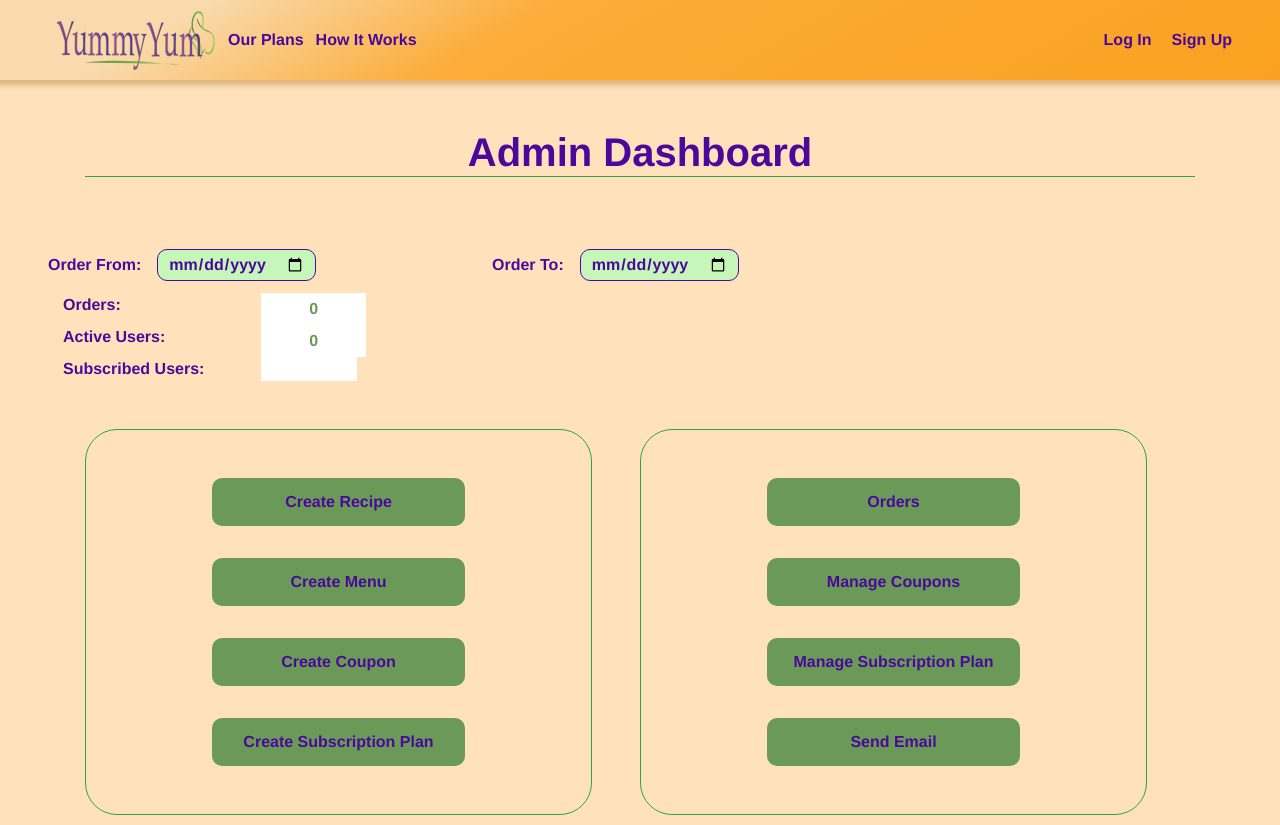
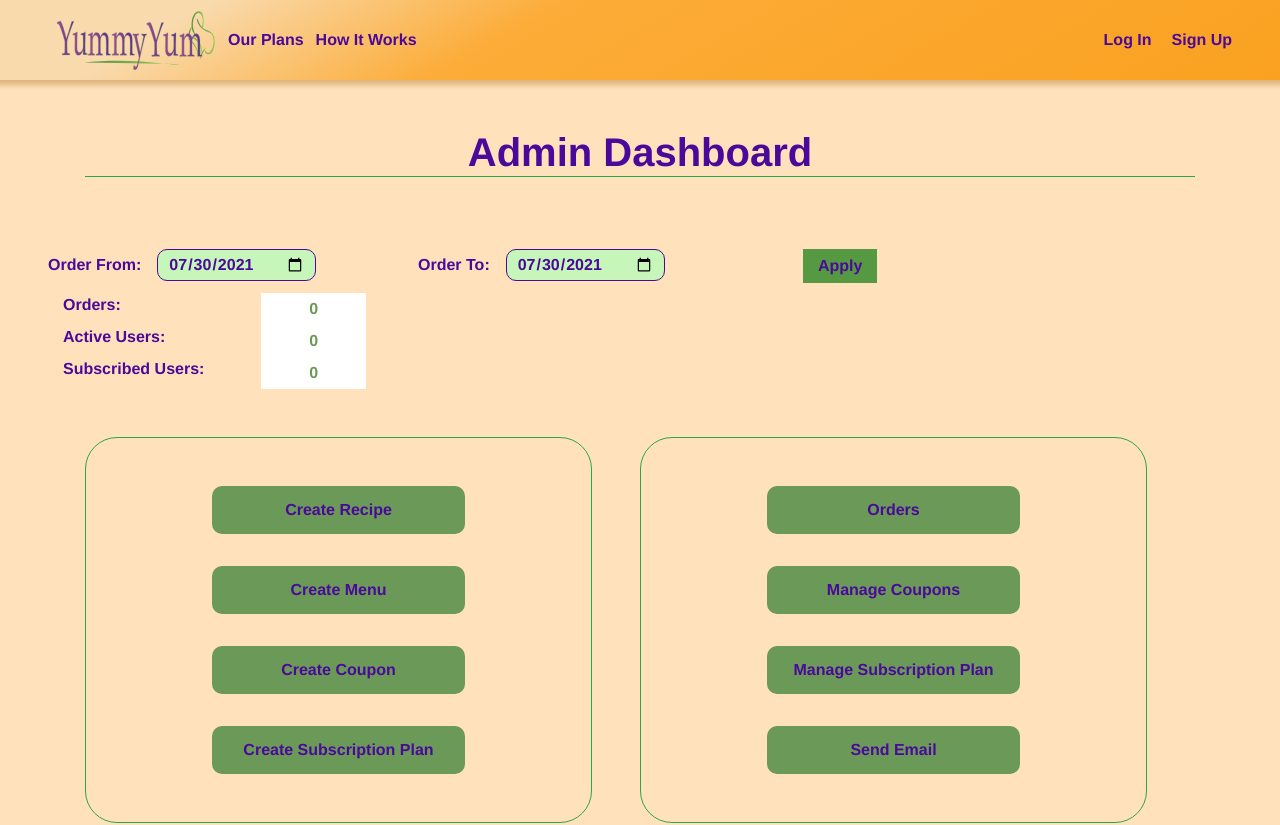
Before and after one commit to StefanAnastasovski/yummy-yum, a React (Create React App) app: page /dashboard/admin in a window 1280 px wide. Shown: the top 825 px of the page. Built offline with nearby package versions, Linux system fonts and the light colour scheme; no server answers.

Commit message:
Admin Dashboard - Calendar - fixed

```diff
--- a/src/components/Layout/LayoutSections/AdminDashboard/AdminDashboard.js
+++ b/src/components/Layout/LayoutSections/AdminDashboard/AdminDashboard.js
@@ -22,7 +22,7 @@ class AdminDashboard extends Component {
     state = {
         routeComponent: "Dashboard",
         dashboardInfo: {
-            subscribedUsers: "",
+            subscribedUsers: 0,
             activeUsers: 0,
             numberOfOrders: 0
         },
@@ -41,9 +41,9 @@ class AdminDashboard extends Component {
             routeComponent: this.props.routeComponent
         })
 
+        await this.setDateFilter();
         await this.getSubscribeEmails();
         await this.getActiveUsers();
-        await this.setDateFilter();
         await this.getOrders();
 
     }
@@ -91,22 +91,27 @@ class AdminDashboard extends Component {
     }
 
     onChangeToDateHandler = async (date) => {
+        if (date >= this.state.filterDates.filterFromDate) {
             this.setState({
                 filterDates: {
                     ...this.state.filterDates,
                     filterToDate: date
                 }
             })
-
+            await this.updateDashboardInfo();
+        }
     }
 
     onChangeFromDateHandler = async (date) => {
+        if (date <= this.state.filterDates.filterToDate) {
             this.setState({
                 filterDates: {
                     ...this.state.filterDates,
                     filterFromDate: date
                 }
             })
+            await this.updateDashboardInfo();
+        }
     }
 
     setDateFilter = () => {
@@ -127,7 +132,6 @@ class AdminDashboard extends Component {
             }
         })
     }
-
 
     onSubmitRoute = (event) => {
         console.log(event.target)
@@ -190,6 +194,16 @@ class AdminDashboard extends Component {
 
     }
 
+    updateDashboardInfo = async () => {
+        await this.getSubscribeEmails();
+        await this.getActiveUsers();
+        await this.getOrders();
+    }
+
+    onClickApply = async () => {
+        await this.updateDashboardInfo();
+    }
+
     render() {
 
         let routeComponent;
@@ -229,7 +243,8 @@ class AdminDashboard extends Component {
         } else if (this.state.routeComponent === "Orders") {
             routeComponent = <Orders
                 route={this.state.routeComponent}
-                onSubmitRoute={this.onSubmitRoute}/>
+                onSubmitRoute={this.onSubmitRoute}
+            />
 
         } else {
             routeComponent = <Dashboard
@@ -239,6 +254,7 @@ class AdminDashboard extends Component {
                 onSubmitRoute={this.onSubmitRoute}
                 onChangeToDateHandler={this.onChangeToDateHandler.bind(this)}
                 onChangeFromDateHandler={this.onChangeFromDateHandler.bind(this)}
+                onClickApply={this.onClickApply}
             />
         }
 
--- a/src/components/Layout/LayoutSections/AdminDashboard/AdminDashboardComponents/Dashboard.js
+++ b/src/components/Layout/LayoutSections/AdminDashboard/AdminDashboardComponents/Dashboard.js
@@ -35,6 +35,14 @@ const Dashboard = (props) => {
                                    onChange={onChangeToDateHandler}
                                    onClick={onChangeToDateHandler}
                             />
+                        </div>
+
+                        <div className="col-2 d-flex align-items-baseline">
+                            <button type="button"
+                                    className="btn-order-info-apply"
+                                onClick={props.onClickApply}
+                            >Apply
+                            </button>
                         </div>
                     </div>
 
```
Also changed, not shown: 1 other file (tests, documents, lock files or other folders). Lines whose indentation alone changed are shown as unchanged.
